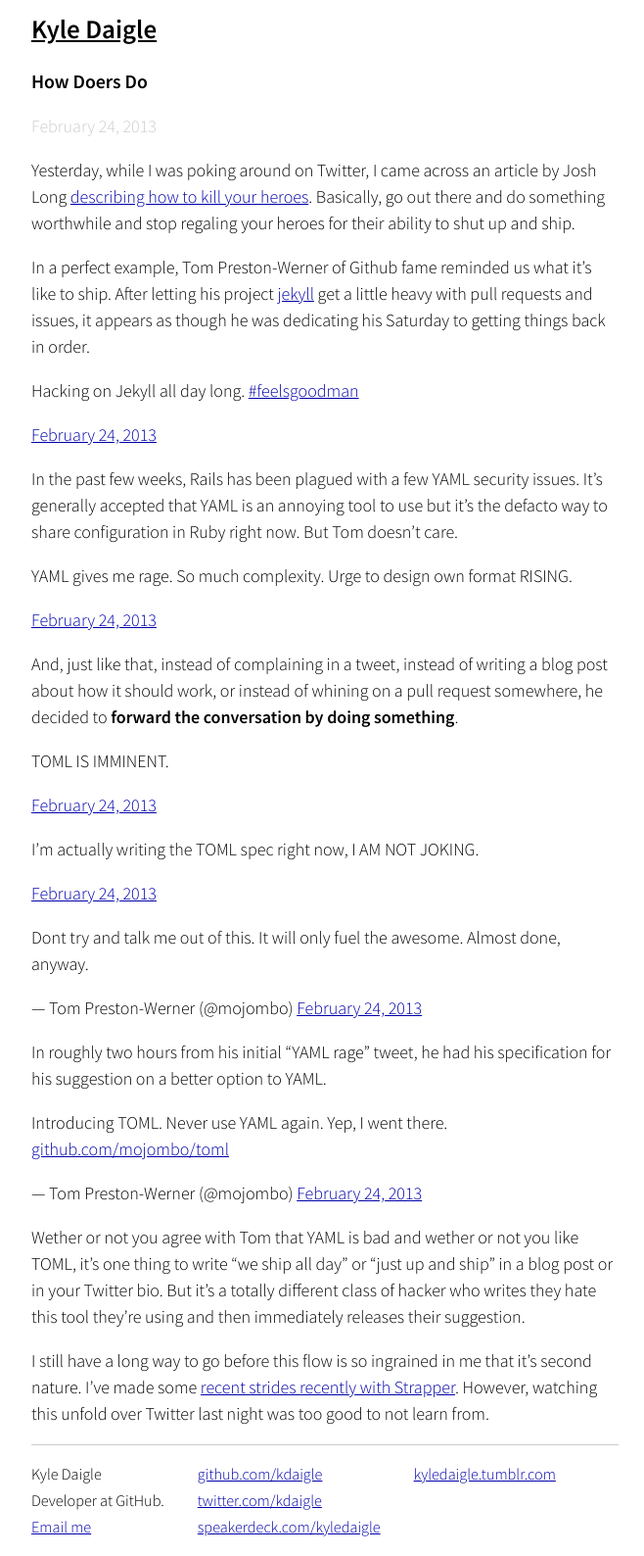
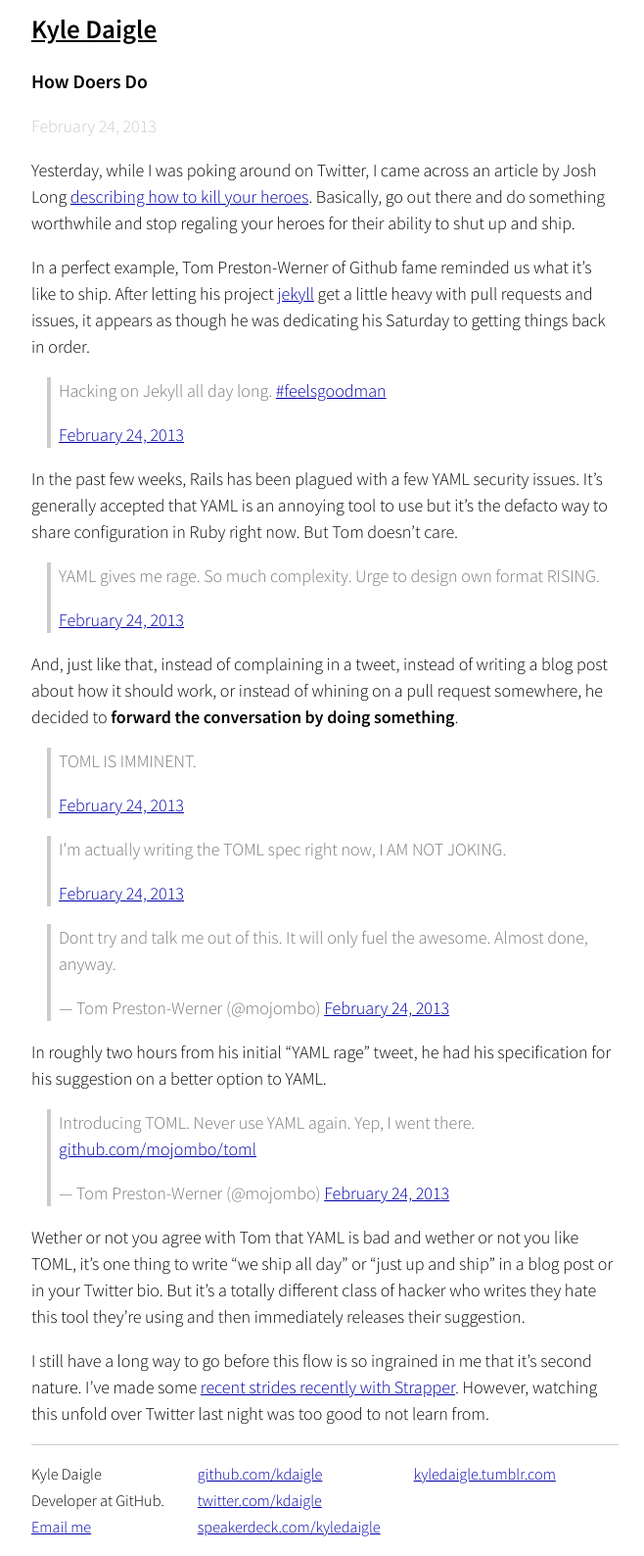
Before and after one commit to kdaigle/kdaigle.github.io, a Jekyll site: the page built from _posts/tumblr/2013-02-24-how-doers-do.html, in a window 1280 px wide. Shown: the whole page at 98% size, without its empty margins (308-966 px from the left). Built offline with Jekyll 4.4.1, drawn with Linux system fonts in a browser that asks for light colours; comment, search, counter and statistics services are not loaded.

Commit message:
Add blockquote styles

```diff
--- a/css/new.css
+++ b/css/new.css
@@ -100,3 +100,10 @@
 div#post ul {
   margin-left: 50px;
 }
+
+div#post blockquote {
+  border-left: 4px solid #ccc;
+  margin-left: 16px;
+  padding-left: 8px;
+  color: #777;
+}
```
